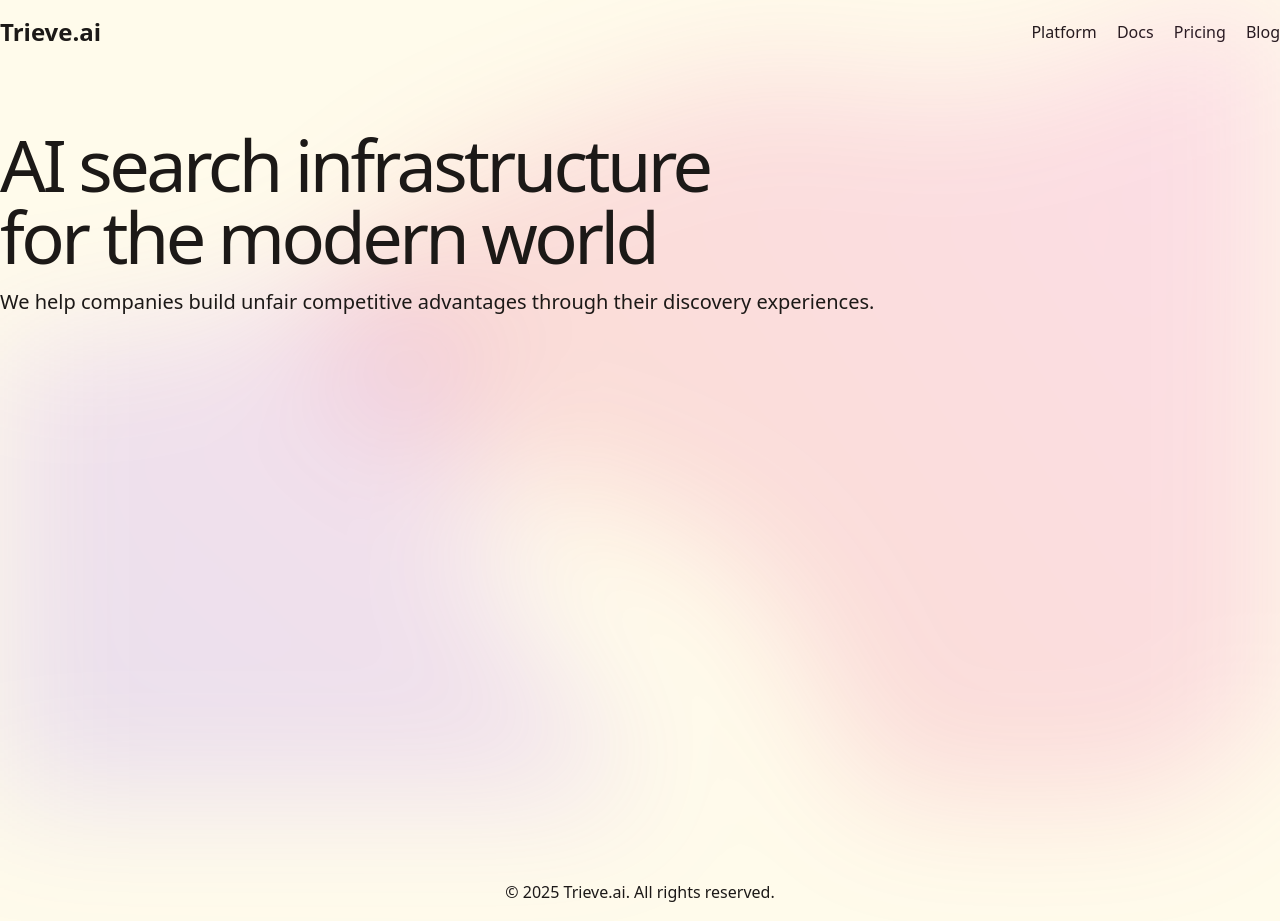
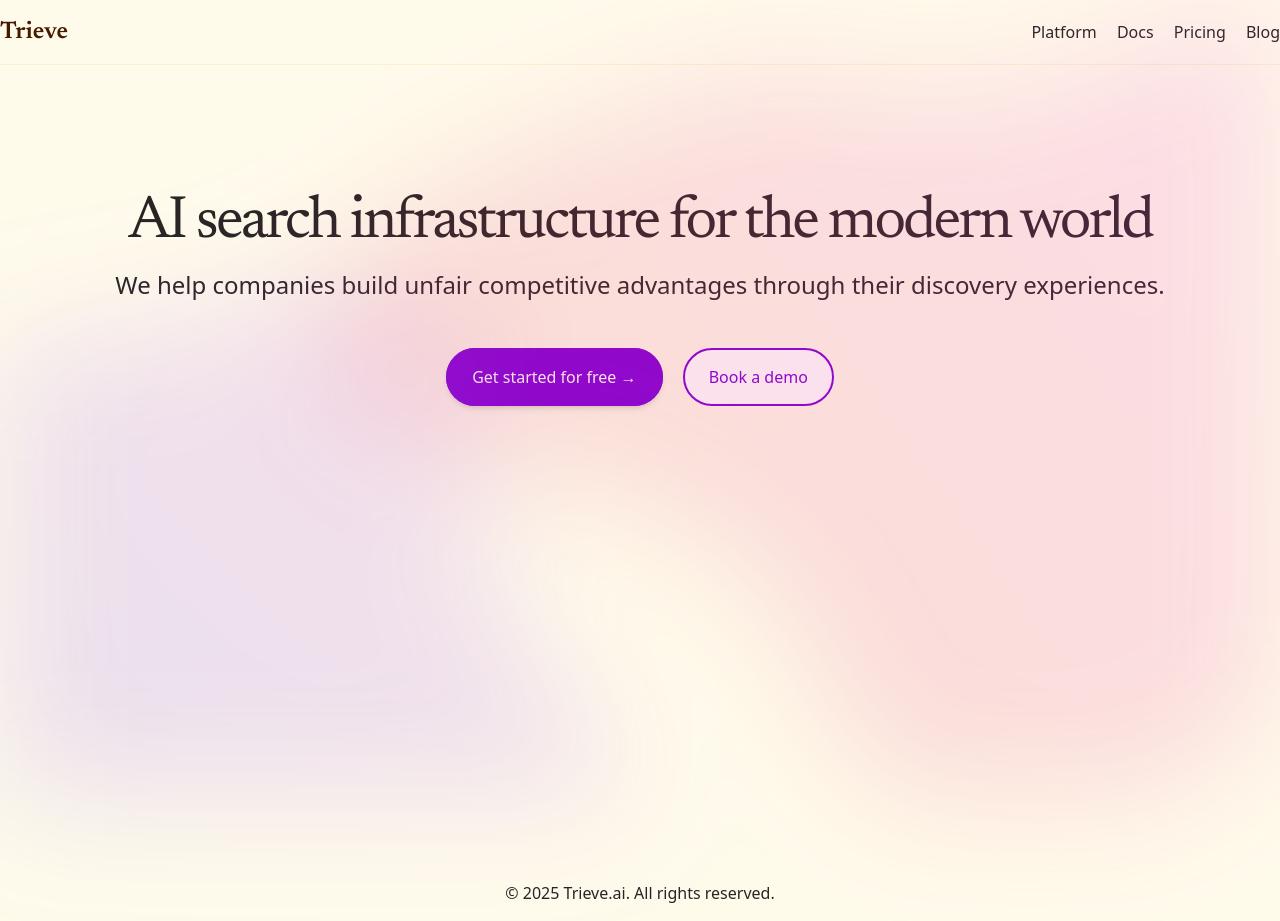
Before and after one commit to devflowinc/trieve-website-v2, an Astro site: page / in a window 1280 px wide. Built offline with nearby package versions, Linux system fonts and the light colour scheme; Astro itself is replaced by a stand-in of ours.

Commit message:
Extract Hero banner

```diff
--- /dev/null
+++ b/src/components/Hero.astro
@@ -0,0 +1,21 @@
+<div class="py-32 text-center">
+  <h1 class="text-6xl font-serif tracking-tighter text-balance">
+    AI search infrastructure for the modern world
+  </h1>
+  <p class="text-2xl font-light my-4 text-balance">
+    We help companies build unfair competitive advantages through their
+    discovery experiences.
+  </p>
+  <div class="my-16">
+    <a
+      href="/platform"
+      class="text-white p-4 px-6 rounded-full shadow-md bg-purple-700 border-purple-700 border-2"
+      >Get started for free →</a
+    >
+    <a
+      href="/demo"
+      class="bg-white text-purple-700 p-4 px-6 rounded-full border-purple-700 border-2 ml-4"
+      >Book a demo</a
+    >
+  </div>
+</div>
--- a/src/layouts/Layout.astro
+++ b/src/layouts/Layout.astro
@@ -20,8 +20,14 @@
       name="description"
       content="Trieve is an AI-powered search infrastructure helping companies build search, recommendations, and personalization features in their products."
     />
+    <link rel="preconnect" href="https://fonts.googleapis.com" />
+    <link rel="preconnect" href="https://fonts.gstatic.com" crossorigin />
+    <link
+      href="https://fonts.googleapis.com/css2?family=Newsreader:ital,opsz,wght@0,6..72,200..800;1,6..72,200..800&display=swap"
+      rel="stylesheet"
+    />
   </head>
-  <body class="bg-amber-50 text-stone-900">
+  <body class="bg-amber-50 text-stone-800">
     <LayoutHeader />
     <main id="main" class="min-h-screen">
       <slot />
--- a/src/layouts/shared/LayoutHeader.astro
+++ b/src/layouts/shared/LayoutHeader.astro
@@ -1,6 +1,8 @@
-<header class="container max-w-7xl mx-auto">
+<header class="container max-w-7xl mx-auto border-b border-amber-500/10">
   <div class="flex justify-between items-center py-4">
-    <a href="/" class="text-2xl font-bold">Trieve.ai</a>
+    <a href="/" class="text-2xl font-serif font-semibold text-amber-950"
+      >Trieve</a
+    >
     <nav>
       <a href="/platform" class="mr-4">Platform</a>
       <a
--- a/src/pages/index.astro
+++ b/src/pages/index.astro
@@ -1,23 +1,16 @@
 ---
 import Layout from "../layouts/Layout.astro";
 import background from "../assets/background.svg";
+import Hero from "../components/Hero.astro";
 ---
 
 <Layout>
   <div class="container max-w-7xl mx-auto relative z-10">
-    <div class="py-16">
-      <h1 class="text-7xl tracking-tighter text-balance">
-        AI search infrastructure for the modern world
-      </h1>
-      <p class="text-xl font-normal my-4 text-balance">
-        We help companies build unfair competitive advantages through their
-        discovery experiences.
-      </p>
-    </div>
+    <Hero />
+    <img
+      src={background.src}
+      alt=""
+      class="fixed top-0 left-0 w-full h-full z-0 blur-3xl pointer-events-none"
+    />
   </div>
-  <img
-    src={background.src}
-    alt=""
-    class="fixed top-0 left-0 w-full h-full z-0 blur-3xl pointer-events-none"
-  />
 </Layout>
--- a/src/styles/global.css
+++ b/src/styles/global.css
@@ -1 +1,6 @@
 @import "tailwindcss";
+
+@theme {
+  --font-serif: "Newsreader", ui-serif, Georgia, Cambria, "Times New Roman",
+    Times, serif;
+}
```
